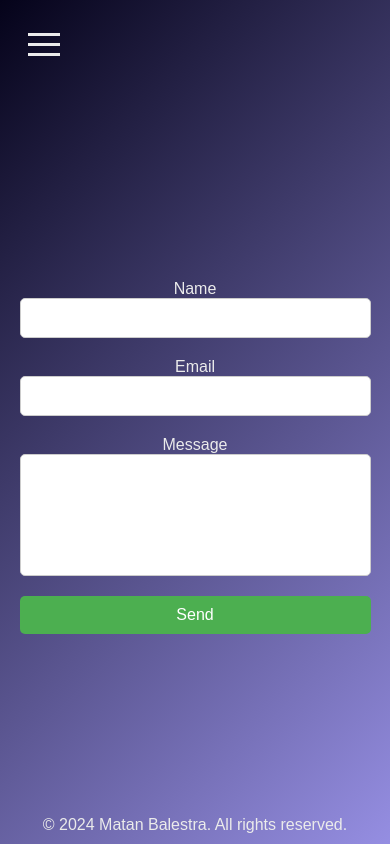
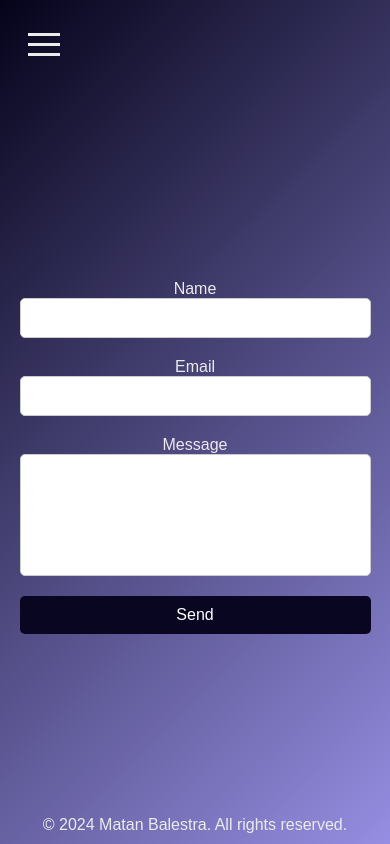
Before and after one commit to balestramatan/protfolio, a React (Vite) app: page /contact in a window 390 px wide. Built offline with nearby package versions, Linux system fonts and the light colour scheme.

Commit message:
fix things

```diff
--- a/src/components/About/About.css
+++ b/src/components/About/About.css
@@ -1,6 +1,8 @@
 .about-section {
   text-align: center;
   width: 100%;
+
+  height: 95%;
 }
 
 .download-button {
--- a/src/components/About/About.tsx
+++ b/src/components/About/About.tsx
@@ -1,22 +1,14 @@
 import React from 'react';
+
+import cv from '../../assets/pdf_files/MatanCV.pdf';
+
 import './About.css';
 
-
-import { useTranslation } from 'react-i18next';
-import cv from '../../assets/pdf_files/MatanCV.pdf';
-
 const About: React.FC = () => {
-  const {t} = useTranslation();
   return (
-    <section className="about-section">
-      <embed src={`${cv}#toolbar=0`} type="application/pdf" width="70%" height="600px" />
-
-      <div className="download-button">
-        <a href={cv} download="Matan_Balestra_Resume.pdf">
-          {t('downloadResume')}
-        </a>
-      </div>
-    </section>
+    // <section className="about-section">
+       <object data={cv} type="application/pdf" width="95%" height="100%" />
+    // </section>
   );
 };
 
--- a/src/components/Contact/Contact.css
+++ b/src/components/Contact/Contact.css
@@ -36,7 +36,7 @@
 button[type='submit'] {
   margin-top: 20px;
   padding: 10px 20px;
-  background-color: #4CAF50;
+  background-color: #090621;
   color: white;
   border: none;
   border-radius: 5px;
@@ -45,7 +45,7 @@ button[type='submit'] {
 }
 
 button[type='submit']:hover {
-  background-color: #45a049;
+  background-color: #161040;
 }
 
 @media (max-width: 768px) {
@@ -82,19 +82,4 @@ button[type='submit']:hover {
     font-size: 14px;
     color: #666;
   }
-
-  button[type='submit'] {
-    margin-top: 20px;
-    padding: 10px 20px;
-    background-color: #4CAF50;
-    color: white;
-    border: none;
-    border-radius: 5px;
-    font-size: 16px;
-    cursor: pointer;
-  }
-
-  button[type='submit']:hover {
-    background-color: #45a049;
-  }
 }
--- a/src/components/Hero/Hero.css
+++ b/src/components/Hero/Hero.css
@@ -57,18 +57,18 @@
   }
 
   .hero-text {
-    max-width: unset;
+    max-width: 90%;
     text-align: center;
   }
 
   .hero-text h1 {
-    font-size: 3rem;
+    font-size: 2rem;
     margin-bottom: 0.5rem;
     white-space: unset;
   }
 
   .hero-text p {
-    font-size: 1.5rem;
+    font-size: 1rem;
     color: rgba(255, 255, 255, 0.3);
     margin-bottom: 0.5rem;
   }
--- a/src/components/Projects/Projects.css
+++ b/src/components/Projects/Projects.css
@@ -38,7 +38,7 @@
 .project-card-links a {
   display: inline-block;
   text-decoration: none;
-  color: #007bff;
+  color: #93a4b6;
 }
 
 .project-card-links a:hover {
@@ -53,5 +53,11 @@
 
   .project-card-content {
     padding: 10px;
+    font-size: 12px;
+  }
+
+  .project-card-content h3{
+    padding: 10px;
+    font-size: 16px;
   }
 }
```
